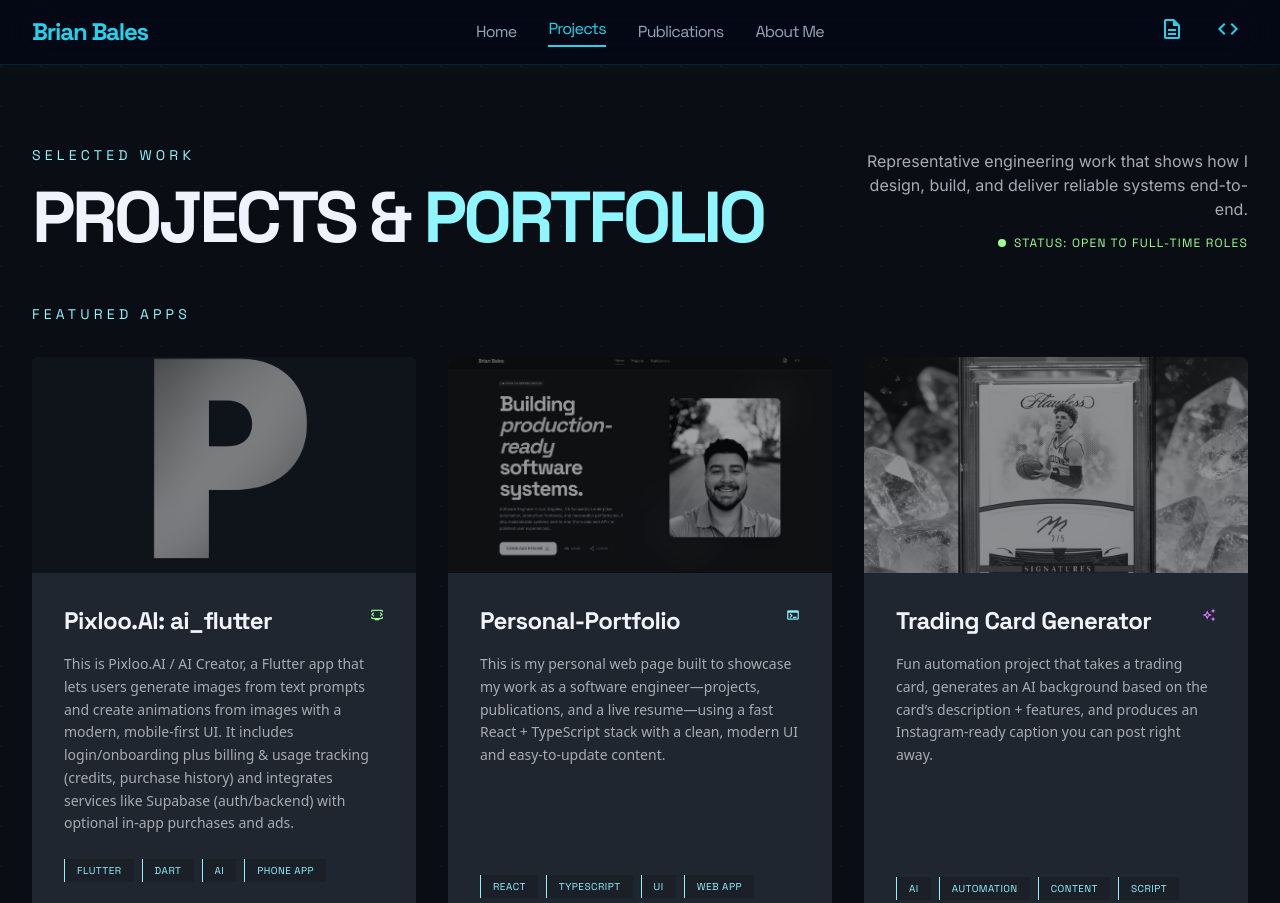
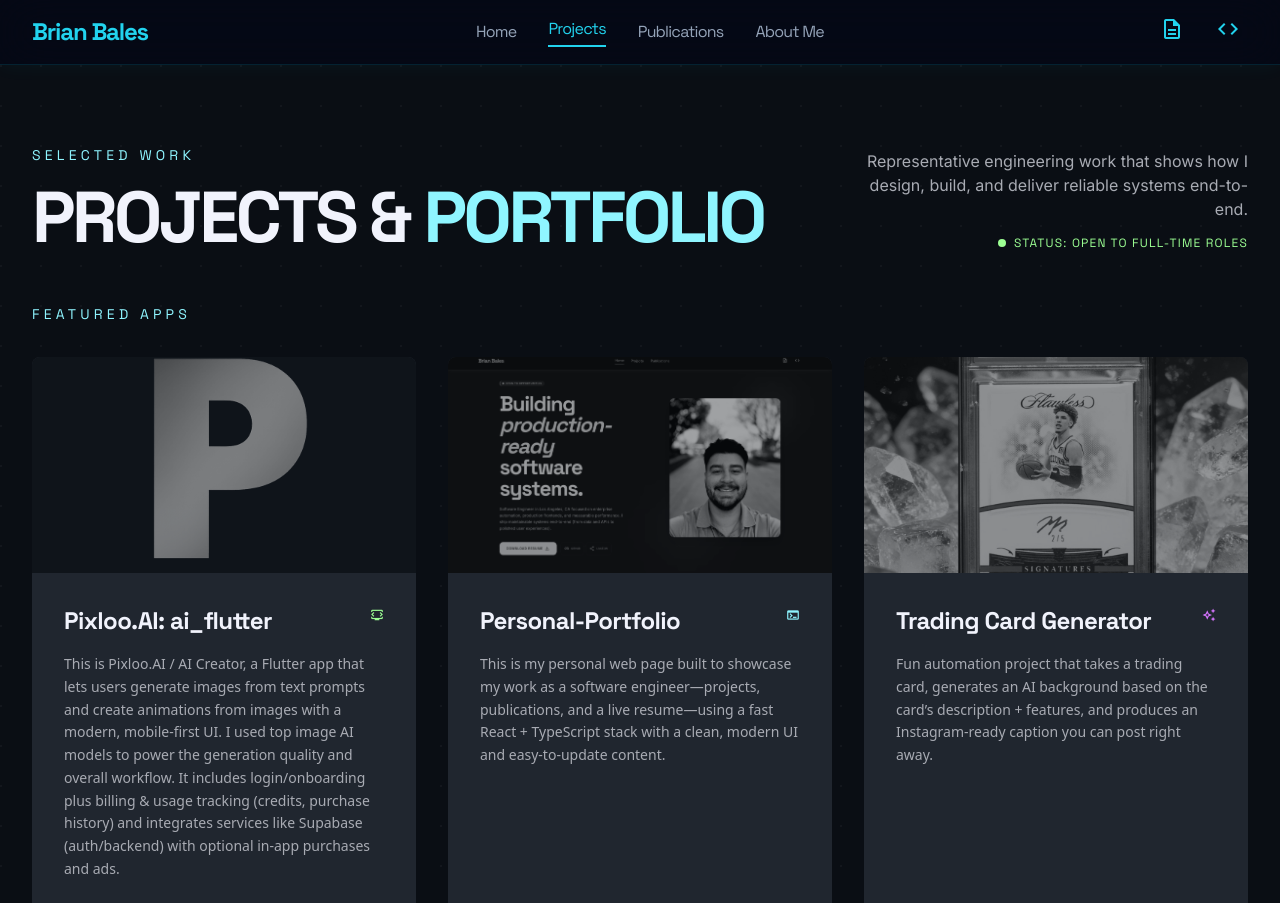
Before and after one commit to brianbales99/Personal-Portfolio, a React (Vite) app in the folder site/: page /projects in a window 1280 px wide. Shown: the top 903 px of the page. Built offline with nearby package versions, Linux system fonts and the light colour scheme.

Commit message:
word changes

```diff
--- a/site/src/content/site.ts
+++ b/site/src/content/site.ts
@@ -297,7 +297,7 @@ export const site = {
         slug: "ai-flutter",
         title: "Pixloo.AI: ai_flutter",
         description:
-          "This is Pixloo.AI / AI Creator, a Flutter app that lets users generate images from text prompts and create animations from images with a modern, mobile-first UI. It includes login/onboarding plus billing & usage tracking (credits, purchase history) and integrates services like Supabase (auth/backend) with optional in-app purchases and ads.",
+          "This is Pixloo.AI / AI Creator, a Flutter app that lets users generate images from text prompts and create animations from images with a modern, mobile-first UI. I used top image AI models to power the generation quality and overall workflow. It includes login/onboarding plus billing & usage tracking (credits, purchase history) and integrates services like Supabase (auth/backend) with optional in-app purchases and ads.",
         category: "featured",
         image: "/pixloo-thumb.png",
         imageAlt: "Pixloo.AI app icon",
```
